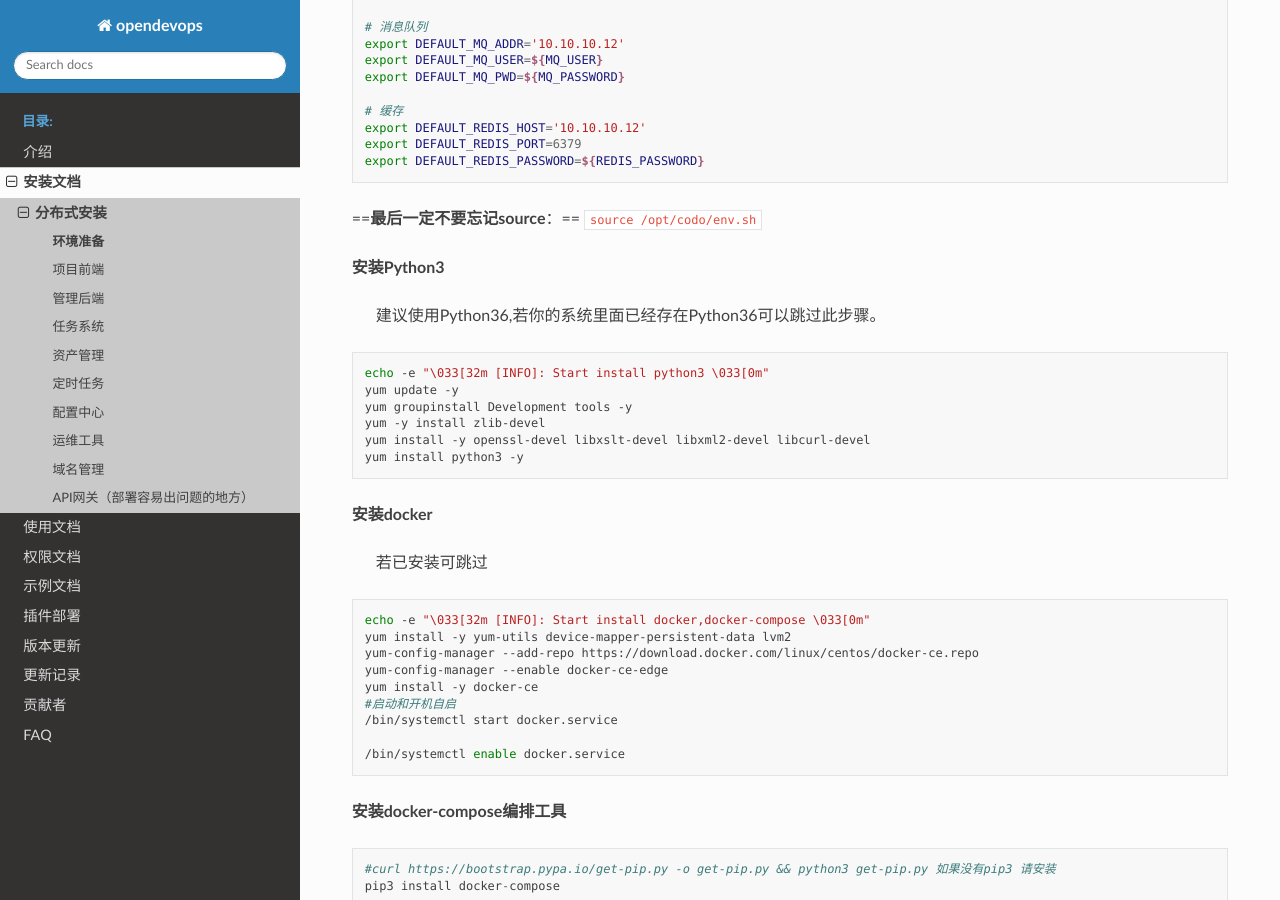
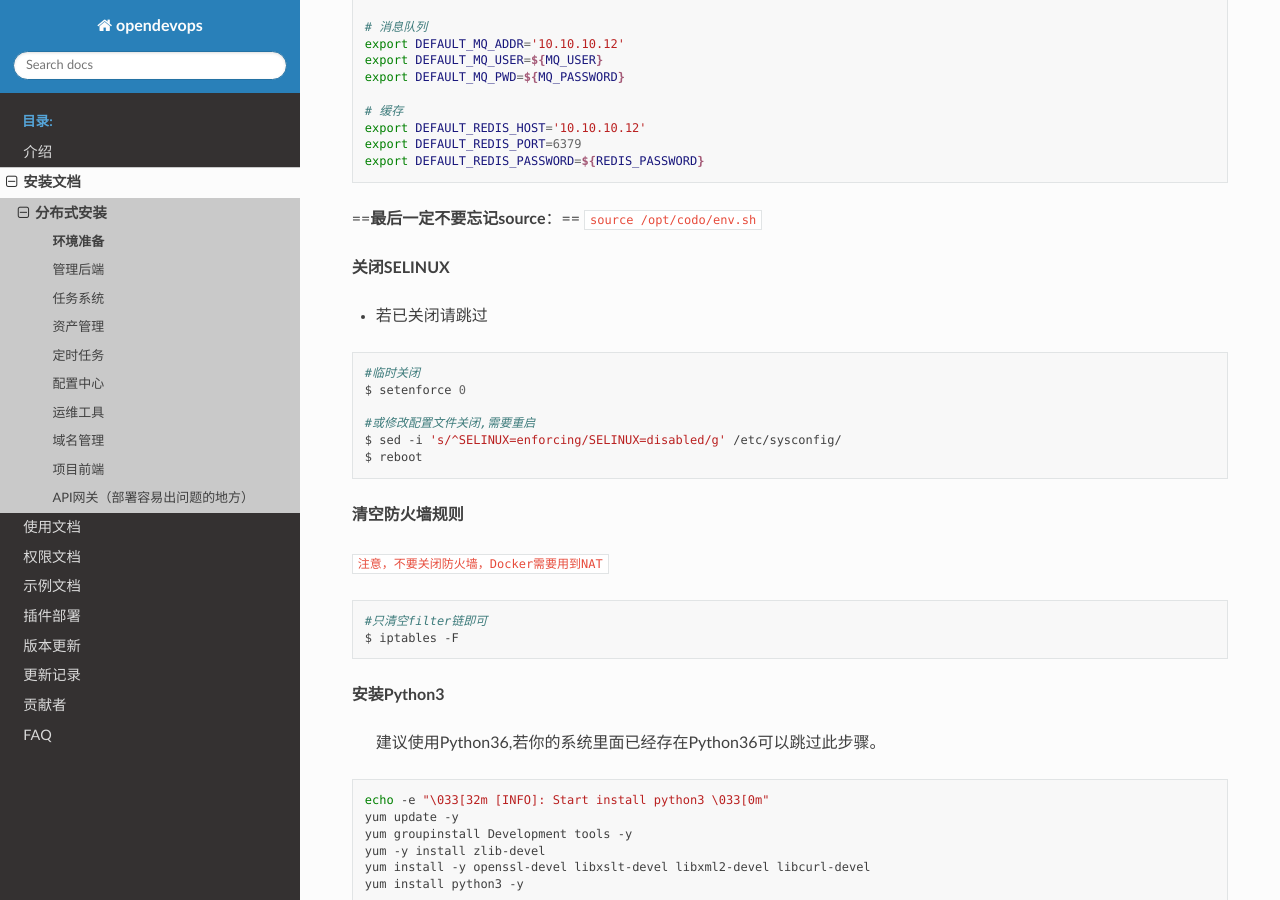
Before and after one commit to opendevops-cn/opendevops, a Sphinx documentation site: the page built from docs/source/env_ready.md, in a window 1280 px wide and 900 px high, scrolled down 1773 px. Built offline with Sphinx 7.4.7 and the Read the Docs theme 2.0.0, drawn with Linux system fonts in a browser that asks for light colours; pages that are not in the unit, such as notebooks, are missing from menus; some of the changed text lies outside the part shown.

Commit message:
[优化]优化文档

````diff
--- a/docs/source/distributed_install.rst
+++ b/docs/source/distributed_install.rst
@@ -6,7 +6,6 @@
       :maxdepth: 1
 
     env_ready
-    codo
     codo-admin
     codo-task
     codo-cmdb
@@ -14,4 +13,5 @@
     codo-kerrigan
     codo-tools
     codo-dns
+    codo
     codo-gw
--- a/docs/source/env_ready.md
+++ b/docs/source/env_ready.md
@@ -100,6 +100,29 @@ export DEFAULT_REDIS_PASSWORD=${REDIS_PASSWORD}
 
 
 
+**关闭SELINUX**
+
+- 若已关闭请跳过
+```shell
+
+#临时关闭
+$ setenforce 0
+
+#或修改配置文件关闭,需要重启
+$ sed -i 's/^SELINUX=enforcing/SELINUX=disabled/g' /etc/sysconfig/
+$ reboot
+```
+
+**清空防火墙规则**
+
+`注意，不要关闭防火墙，Docker需要用到NAT`
+
+```shell
+#只清空filter链即可
+$ iptables -F
+
+```
+
 
 
 **安装Python3**
@@ -196,6 +219,7 @@ EOF
 #启动
 docker-compose up -d
 ```
+- 没有cli的同学，请`yum install redis -y`
 - 测试 `redis-cli -h 127.0.0.1 -p 6379 -a ${REDIS_PASSWORD}`
 
 
````
Also changed, not shown: docs/source/codo-gw.md (+2 -1 lines).
